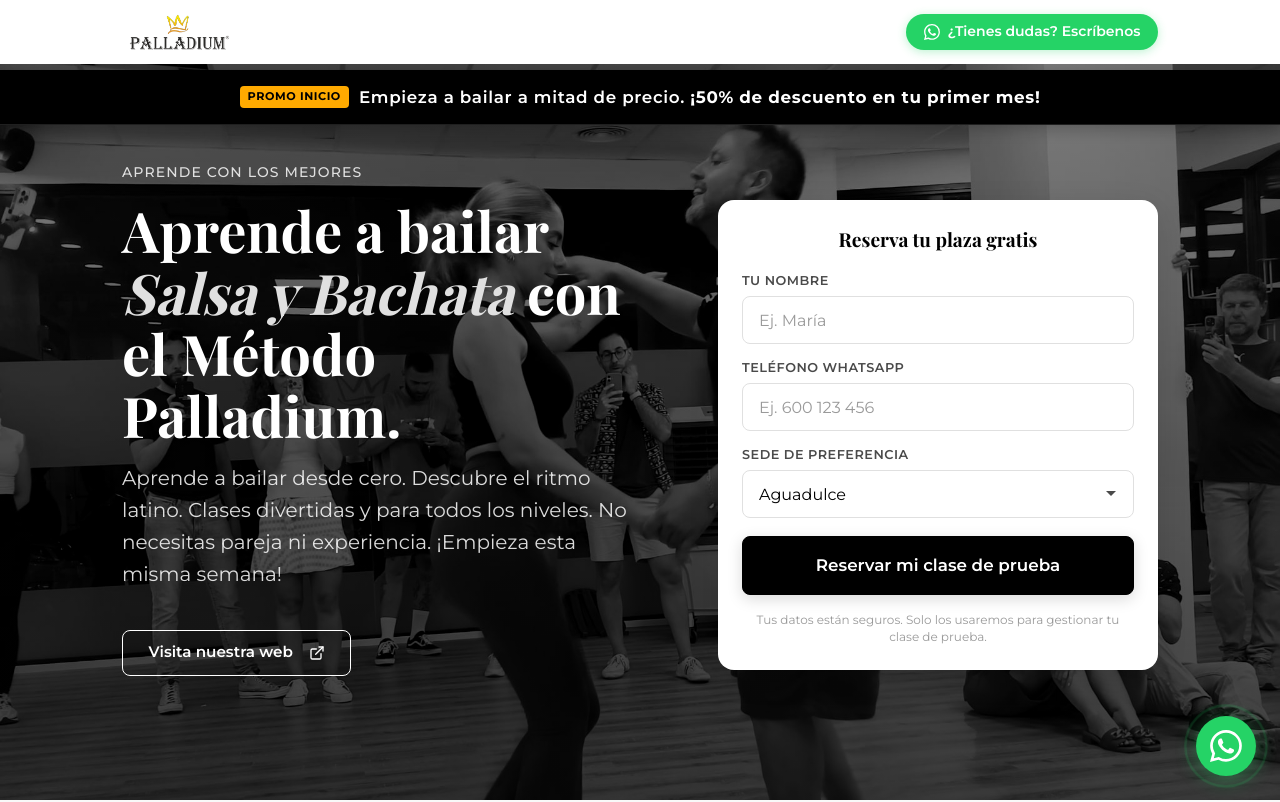
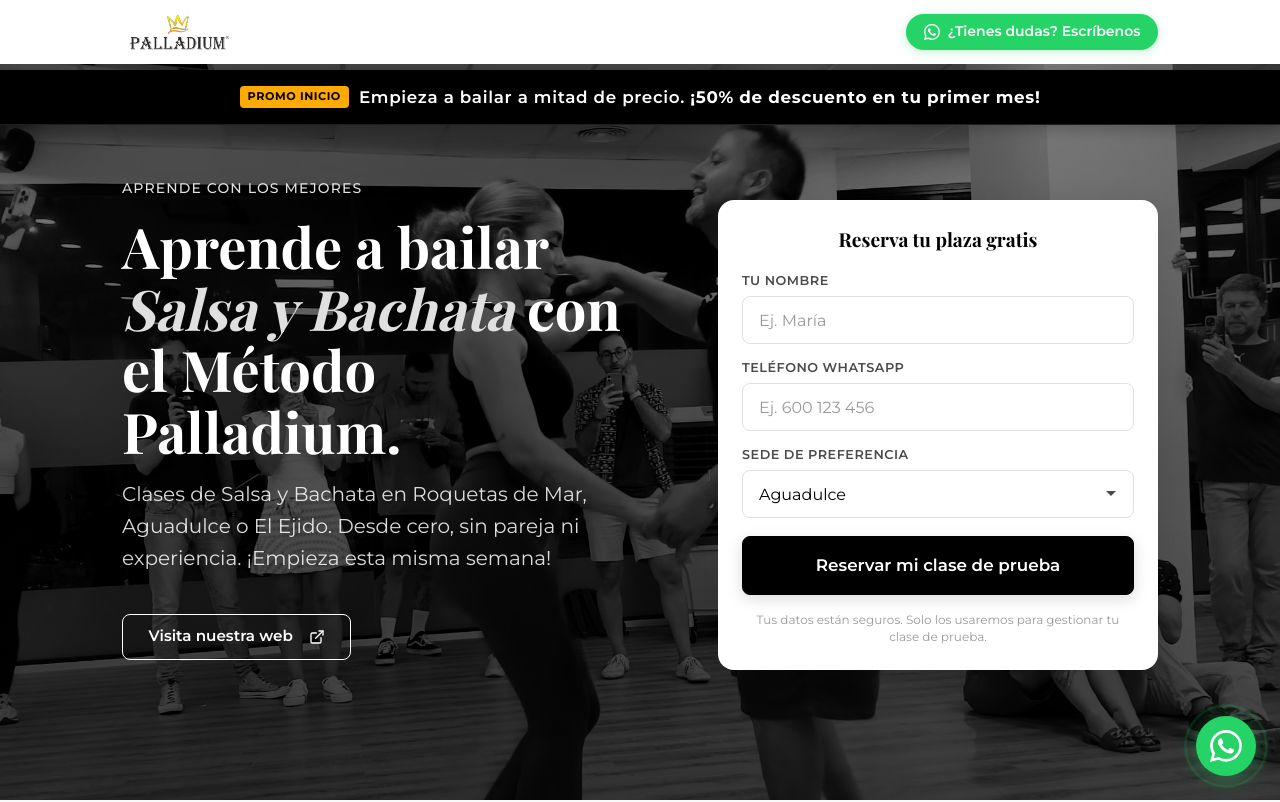
Before and after one commit to Proyectos-Ivan-Luis/palladium-aguadulce, a Next.js app: page / in a window 1280 px wide. Shown: the top 802 px of the page. Built offline with nearby package versions, Linux system fonts and the light colour scheme.

Commit message:
subheading

```diff
--- a/data/academy.js
+++ b/data/academy.js
@@ -10,7 +10,7 @@ export const academyData = {
     headingAccent: "Salsa y Bachata",
     headingSuffix: "con el Método Palladium.",
     subheading:
-      "Aprende a bailar desde cero. Descubre el ritmo latino. Clases divertidas y para todos los niveles. No necesitas pareja ni experiencia. ¡Empieza esta misma semana!",
+      "Clases de Salsa y Bachata en Roquetas de Mar, Aguadulce o El Ejido. Desde cero, sin pareja ni experiencia. ¡Empieza esta misma semana!",
     formTitle: "Reserva tu plaza gratis",
     ctaText: "Reservar mi clase de prueba",
     backgroundImage: "/assets/images/palladiumfotostock6.jpeg",
```
